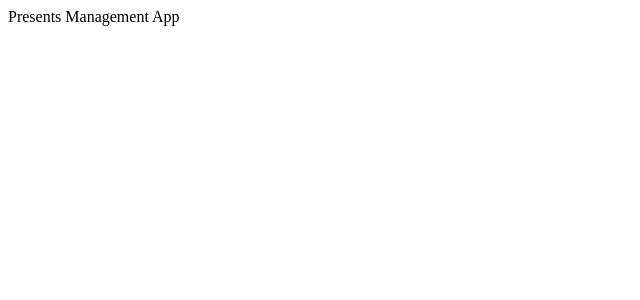
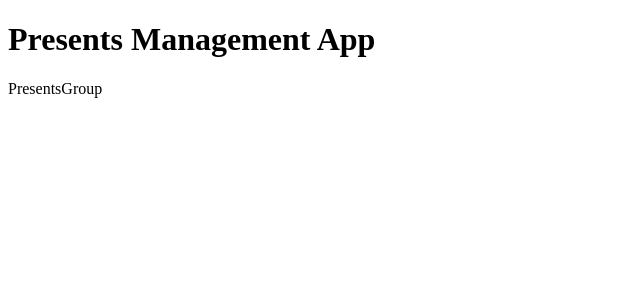
Before and after one commit to MinervaLong/jobarcelona22-online, a React (Create React App) app: page / in a window 1280 px wide. Shown: the top 300 px of the page, without its empty margins (0-640 px from the left). Built offline with nearby package versions, Linux system fonts and the light colour scheme.

Commit message:
Add component to App.js

```diff
--- a/src/App.js
+++ b/src/App.js
@@ -1,8 +1,11 @@
-
+import PresentsGroup from "./components/PresentsGroup";
 
 const App = () => {
   return (
-    <div>Presents Management App</div>
+    <div>
+      <h1>Presents Management App</h1>
+      <PresentsGroup />
+    </div>
   );
 }
 
```
